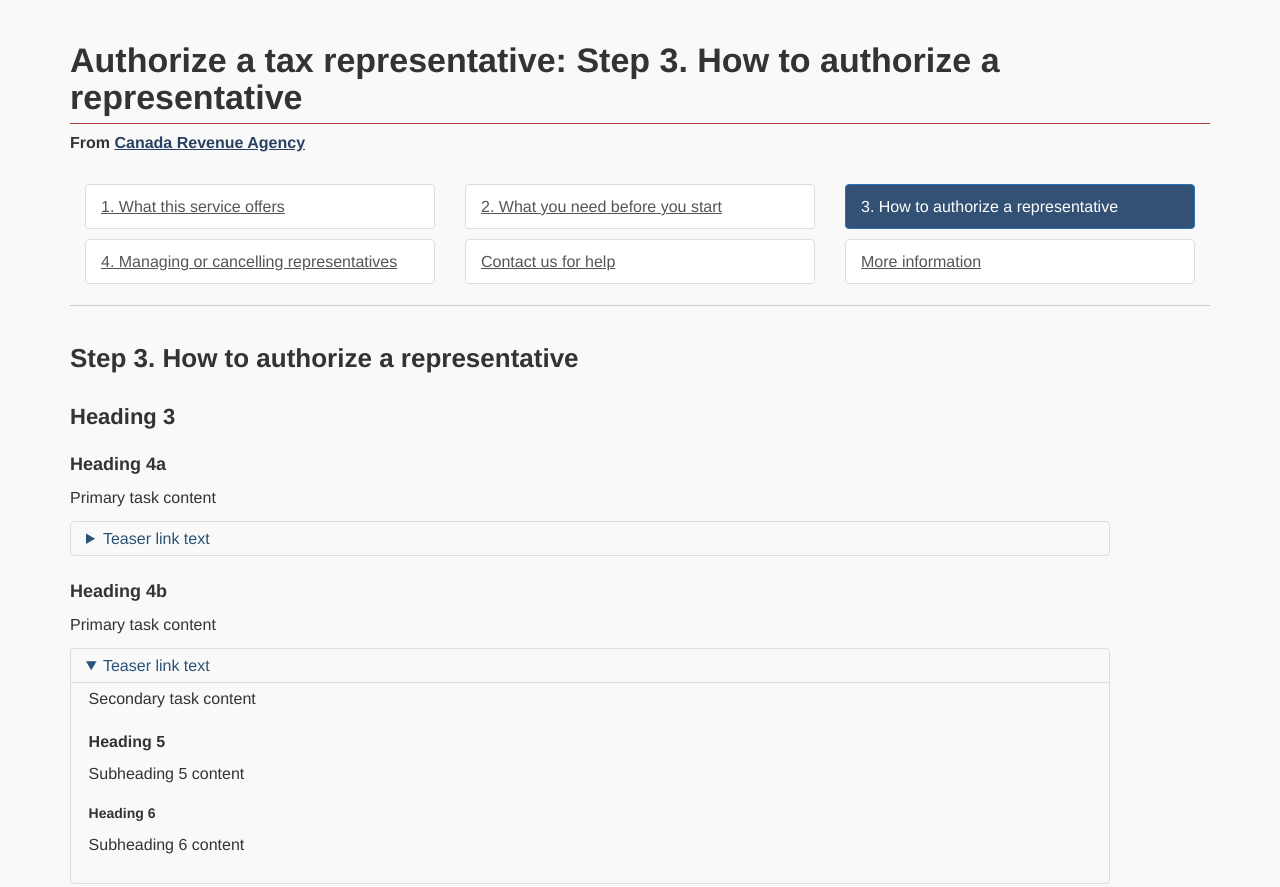
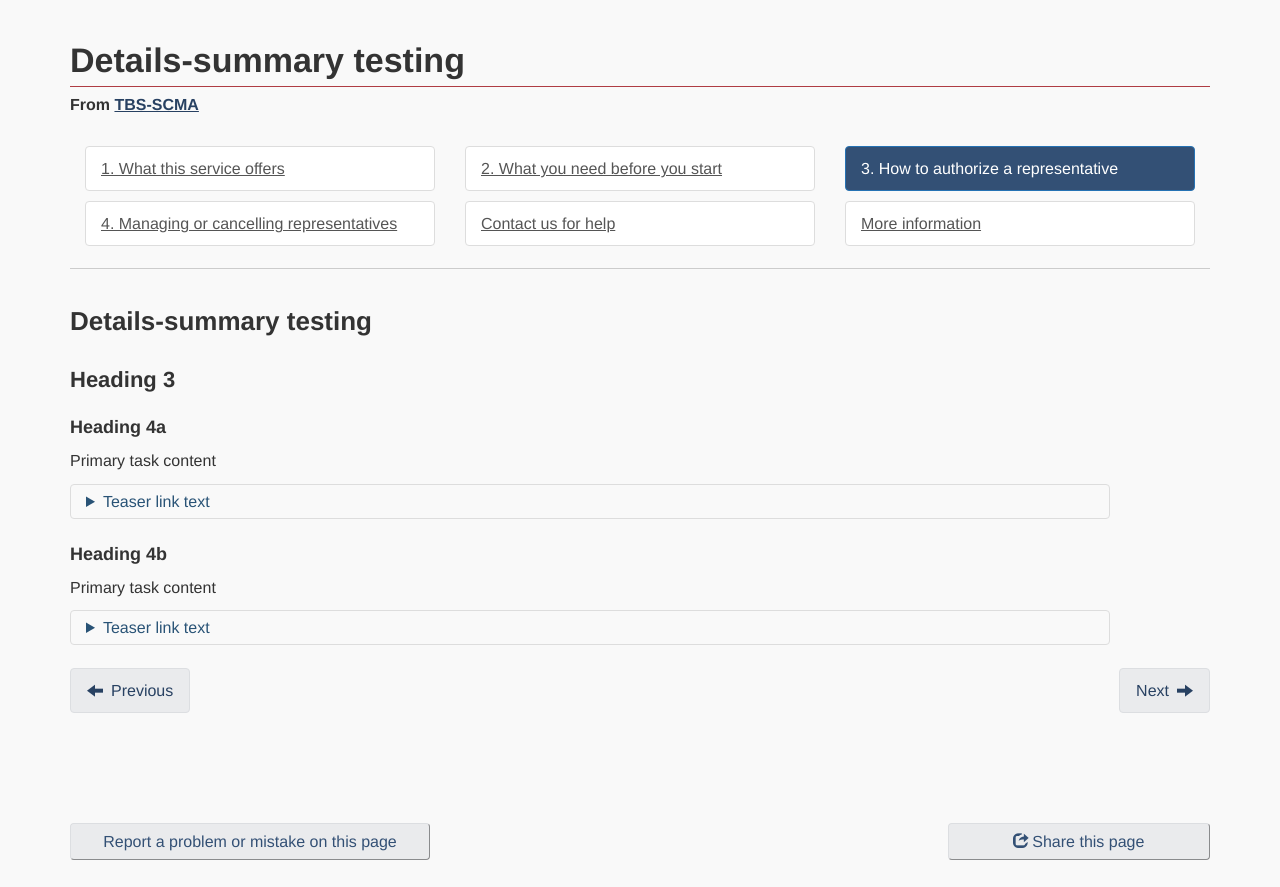
Before and after one commit to gc-proto/ei2, a plain HTML site: page details-summary.html in a window 1280 px wide. Shown: the part 200-1087 px from the top of the page. Drawn offline with nearby package versions, Linux system fonts and the light colour scheme.

Commit message:
Create details-summary.html

```diff
--- a/details-summary.html
+++ b/details-summary.html
@@ -126,8 +126,8 @@ p, li {max-width: 65em;}
 </style>
 
 <main role="main" property="mainContentOfPage" class="container">
-<h1 property="name" id="wb-cont">Authorize a tax representative: Step 3. How to authorize a representative</h1>
-<p class="gc-byline"><strong>From <a href="institution-en.html">Canada Revenue Agency</a></strong></p>
+<h1 property="name" id="wb-cont">Details-summary testing</h1>
+<p class="gc-byline"><strong>From <a href="institution-en.html">TBS-SCMA</a></strong></p>
 <div class="mrgn-tp-md brdr-bttm">
 <div class="row">
 <ul class="toc lst-spcd col-md-12">
@@ -142,7 +142,7 @@ p, li {max-width: 65em;}
 </div>
 <div class="row">
 <section class="col-md-12">
-<h2>Step 3. How to authorize a representative</h2>
+<h2>Details-summary testing</h2>
 
 
 
@@ -162,7 +162,7 @@ p, li {max-width: 65em;}
 
 	<li><h4>Heading 4b</h4>
 		<p>Primary task content</p>
-		<details open="open">
+		<details>
 			<summary>Teaser link text</summary>
 			<p>Secondary task content</p>
 			<h5>Heading 5</h5>
```
